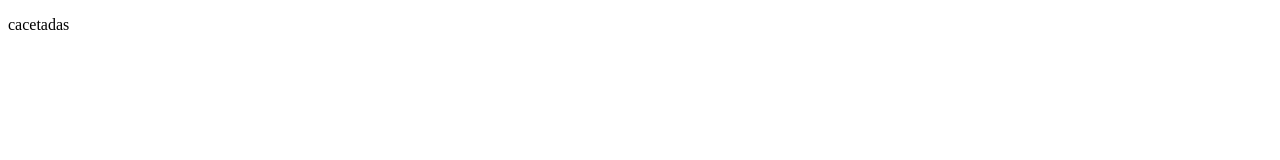
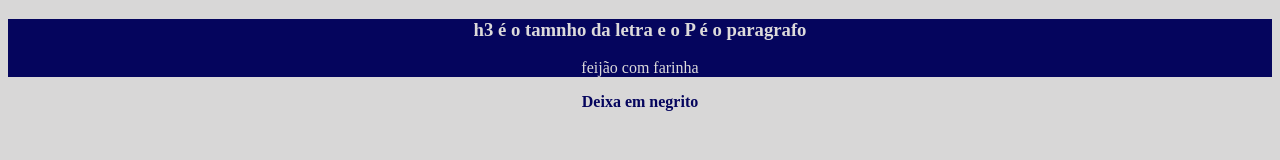
Before and after one commit to Lerpegui007/paginaweb, a plain HTML site: page index.html in a window 1280 px wide. Drawn offline with Linux system fonts and the light colour scheme.

Commit message:
atualização-1

```diff
--- a/index.html
+++ b/index.html
@@ -2,10 +2,15 @@
 <html lang="pt-br">
 <head>
     <meta charset="UTF-8">
+    <link rel="stylesheet" href="style.css">
     <meta name="viewport" content="width=device-width, initial-scale=1.0">
-    <title>pagina-web</title>
+    <title>Document</title>
 </head>
 <body>
-    <p>cacetadas</p>
+  <header>
+    <h3><p>h3 é o tamnho da letra e o P é o paragrafo</p></h3>
+    <p>feijão com farinha</p>
+  </header>
+    <strong>Deixa em negrito</strong>
 </body>
 </html>
--- /dev/null
+++ b/style.css
@@ -0,0 +1,8 @@
+
+body{background:rgb(216, 215, 215);
+    color: rgb(5, 5, 93);
+    text-align: center}
+
+header{background: rgb(5, 5, 93);
+      color: rgb(221, 219, 219);
+      text-align: center}
```
